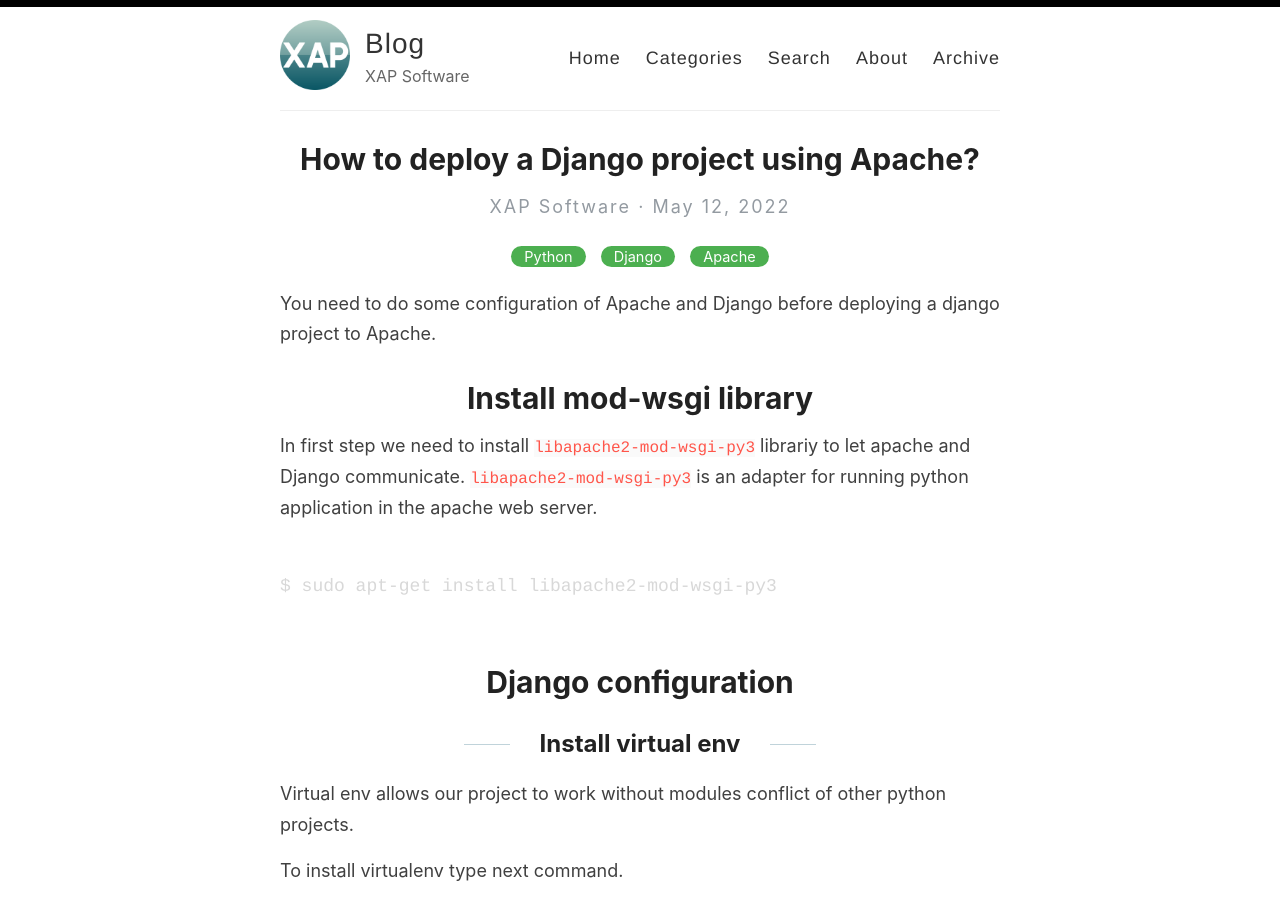
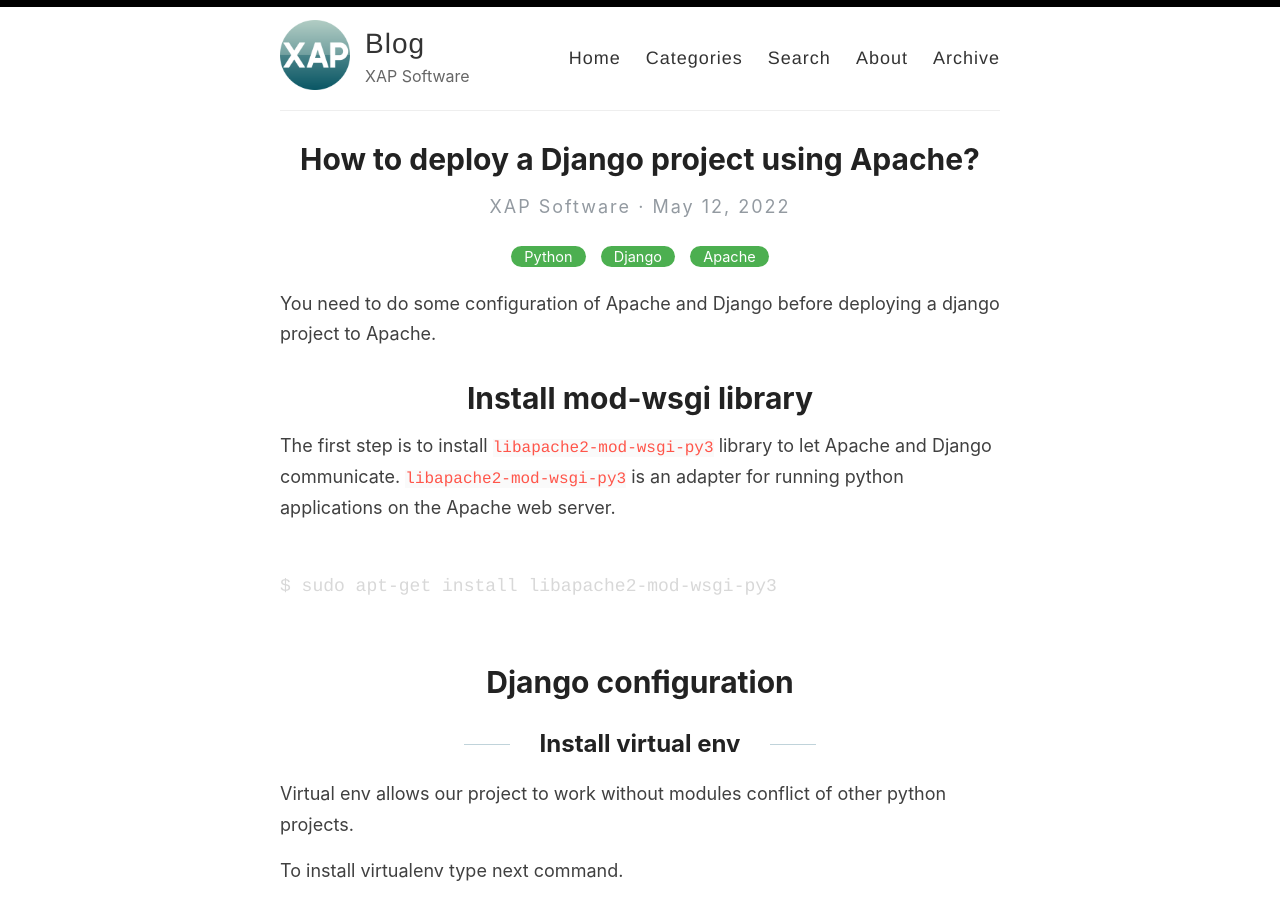
Before and after one commit to XAP-Software/XAP-Software.github.io, a Jekyll site: the page built from _posts/2022-05-12-django_apache_deploy.md, in a window 1280 px wide and 900 px high. Built offline with Jekyll 4.4.1, drawn with Linux system fonts in a browser that asks for light colours.

Commit message:
Update _posts/2022-05-12-django_apache_deploy.md
Co-authored-by: Vasiliy <vslow@me.com>

````diff
--- a/_posts/2022-05-12-django_apache_deploy.md
+++ b/_posts/2022-05-12-django_apache_deploy.md
@@ -10,7 +10,7 @@ You need to do some configuration of Apache and Django before deploying a django
 
 # Install mod-wsgi library
 
-In first step we need to install `libapache2-mod-wsgi-py3` librariy to let apache and Django communicate. `libapache2-mod-wsgi-py3` is an adapter for running python application in the apache web server.
+The first step is to install `libapache2-mod-wsgi-py3` library to let Apache and Django communicate. `libapache2-mod-wsgi-py3` is an adapter for running python applications on the Apache web server.
 
 ```terminl
 
````
